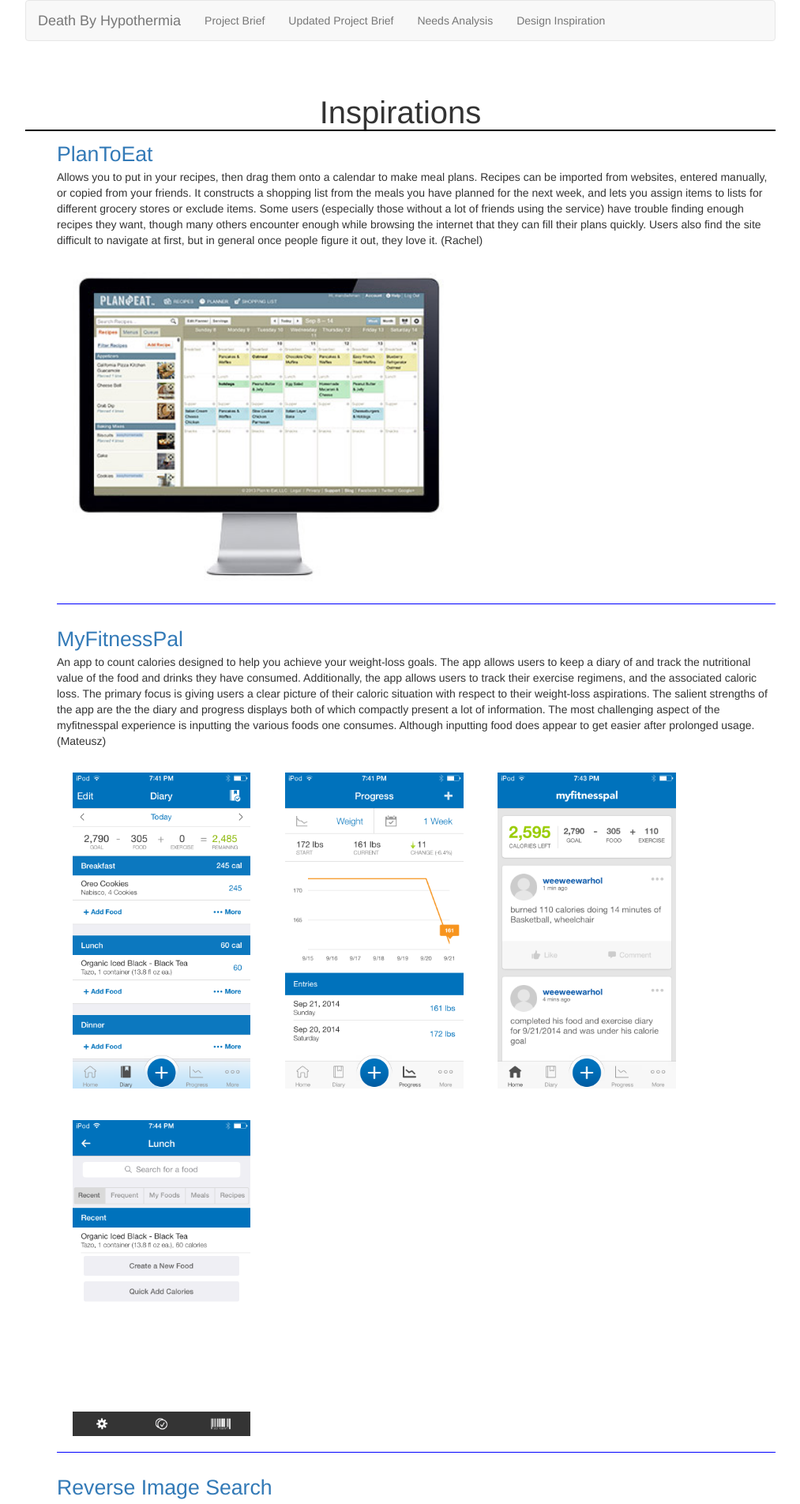
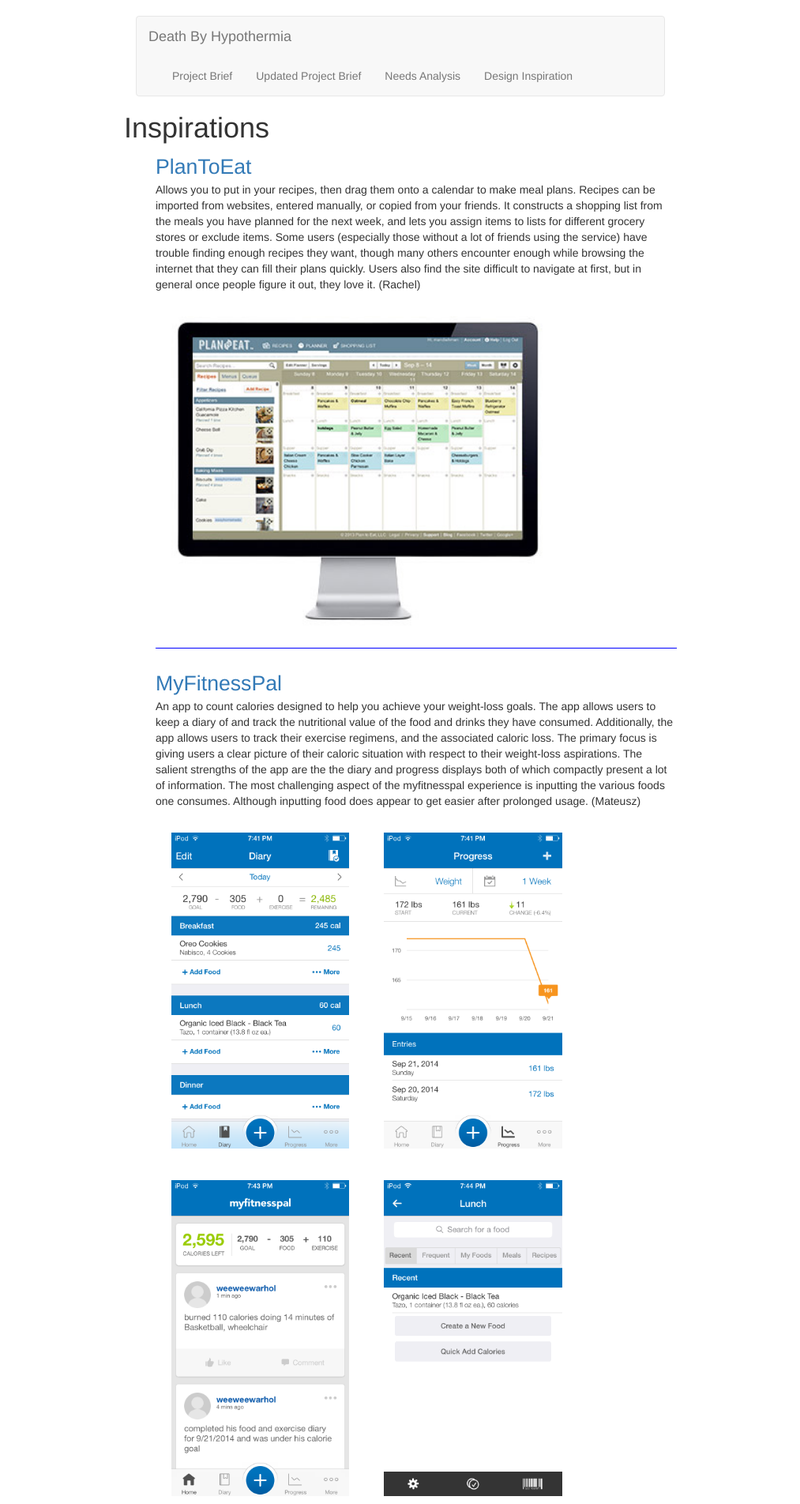
Before and after one commit to rachelboy/HFID-website, a PHP site: page /inspirations.html in a window 1280 px wide. Shown: the top 1904 px of the page at 79% size, without its empty margins (133-1146 px from the left). Run offline with PHP 8.4, Linux system fonts and the light colour scheme; some libraries are stand-ins or nearby versions.

Commit message:
bootstrap-ified inspirations

```diff
--- a/inspirations.html
+++ b/inspirations.html
@@ -1,18 +1,28 @@
-<!DOCTYPE html PUBLIC "-//W3C//DTD HTML 4.01//EN"
-"http://www.w3.org/TR/html4/strict.dtd">
+<!DOCTYPE html>
+<html lang="en">
+  <head>
+    <meta charset="utf-8">
+    <meta http-equiv="X-UA-Compatible" content="IE=edge">
+    <meta name="viewport" content="width=device-width, initial-scale=1">
+    <meta name="description" content="">
+    <meta name="author" content="">
+    <link rel="icon" href="../../favicon.ico">
 
-<html xmlns="http://www.w3.org/1999/xhtml" lang="en">
-	<head>
-		<meta http-equiv="Content-Type" content="text/html; charset=utf-8" />
-		<link rel="stylesheet" type="text/css" href="inspirations.css">
+    <title>Design Inspirations</title>
+
     <!-- Bootstrap core CSS -->
-    	<link rel="stylesheet" href="https://maxcdn.bootstrapcdn.com/bootstrap/3.2.0/css/bootstrap.min.css">
-		<title>Inspirations</title>
-		<meta name="author" content="mokon1" />
-		<!-- Date: 2014-09-21 -->
+    <link href="https://maxcdn.bootstrapcdn.com/bootstrap/3.2.0/css/bootstrap.min.css" rel="stylesheet">
+
+    <!-- Custom styles for reports -->
+    <link href="report.css" rel="stylesheet">
+
+    <!-- Custom styles for nav bar -->
+    <link href="nav.css" rel="stylesheet">
   </head>
+
   <body>
-	<div id="container">
+
+    <div class="container">
       <!-- Static navbar -->
       <div class="navbar navbar-default" role="navigation">
         <div class="container-fluid">
@@ -30,72 +40,76 @@
               <li><a href="project-brief.html">Project Brief</a></li>
               <li><a href="project-brief-new.html">Updated Project Brief</a></li>
               <li><a href="needs-analysis.html">Needs Analysis</a></li>
-              <li><a href="inspirations.html" class="active">Design Inspiration</a></li>
+              <li><a href="inspirations.html">Design Inspiration</a></li>
             </ul>
           </div><!--/.nav-collapse -->
         </div><!--/.container-fluid -->
       </div>
-	<div id="main">
+
+
+      <div class="row">
+
+          <div class="report">
             <h1>Inspirations</h1>
-	<ul>
+            <ul class="sections-list">
 
-	<li><a href="http://www.plantoeat.com/" target="_blank">PlanToEat</a>
+            <li><a href="http://www.plantoeat.com/" target="_blank" class="section-title">PlanToEat</a>
                 <p>Allows you to put in your recipes, then drag them onto a calendar to make meal plans. Recipes can be imported from websites, entered manually, or copied from your friends. It constructs a shopping list from the meals you have planned for the next week, and lets you assign items to lists for different grocery stores or exclude items. Some users (especially those without a lot of friends using the service) have trouble finding enough recipes they want, though many others encounter enough while browsing the internet that they can fill their plans quickly. Users also find the site difficult to navigate at first, but in general once people figure it out, they love it. (Rachel)
                 </p>
 
                 <img src="images/plan_to_eat.jpg" alt="PlanToEat">
               </li>
 
-	<li><a href="http://www.myfitnesspal.com/" target="_blank">MyFitnessPal</a>
+            <li><a href="http://www.myfitnesspal.com/" target="_blank" class="section-title">MyFitnessPal</a>
               <p>An app to count calories designed to help you achieve your weight-loss goals. The app allows users to keep a diary of and track the nutritional  value of the food and drinks they have consumed. Additionally, the app allows users to track their exercise regimens, and the associated caloric loss. The primary focus is giving users a clear picture of their caloric situation with respect to their weight-loss aspirations. The salient strengths of the app are the the diary and progress displays both of which compactly present a lot of information. The most challenging aspect of the myfitnesspal experience is inputting the various foods one consumes. Although inputting food does appear to get easier after prolonged usage. (Mateusz)
               </p>
 
-		<img src="images/myfitnesspal1.PNG" alt="myfitnesspal" />
-		<img src="images/myfitnesspal2.PNG" alt="myfitnesspal" />
-		<img src="images/myfitnesspal3.PNG" alt="myfitnesspal" />
+              <img src="images/myfitnesspal1.PNG" alt="myfitnesspal"/>
+              <img src="images/myfitnesspal2.PNG" alt="myfitnesspal"/>
+              <img src="images/myfitnesspal3.PNG" alt="myfitnesspal"/>
               <img src="images/myfitnesspal4.PNG" alt="myfitnesspal"/>
             </li>
 
-	<li><a href="https://images.google.com/imghp?hl=en&gws_rd=ssl" target="_blank">Reverse Image Search</a>
+            <li><a href="https://images.google.com/imghp?hl=en&gws_rd=ssl" target="_blank" class="section-title">Reverse Image Search</a>
               <p>Google has a reverse image search which is inspiring. It works very well while shopping because you can use it to take pictures of things or barcodes and get more details about the product. It could be used in a grocery store to get information about price, nutrition, allergy information would be really useful. Keeping track of budgets and nutrition while shopping would be easier because you wouldn’t need to write down information manually. (Ankeet)
               </p>
 
-		<img src="images/Reverse_Image_Search.jpg" alt="reverseimagesearch" />
+              <img src="images/Reverse_Image_Search.jpg" alt="reverseimagesearch" height="400px"/>
             </li>
 
-	<li><a href="http://buymeapie.com/" target="_blank">BuyMeAPie</a>
+            <li><a href="http://buymeapie.com/" target="_blank" class="section-title">BuyMeAPie</a>
               <p>This app comes in a free version and a paid for version. The free version manages lists where users can enter desired items. The app is very clean and simple, and users can type items into a search which will suggest auto-completes. For example, typing “cheese” will also suggest options for bleu cheese. Clicking on an item in the list will cross it off, which I have done accidentally twice already. The paid-for version allows you to sync between many devices, meaning that families can collaborate on lists. Lists can also be sent via text or email. (Casey)
               </p>
-		<img src="images/BuyMeAPie_ItemSearch.png" alt="myfitnesspal" />
-		<img src="images/BuyMeAPie_List.png" alt="myfitnesspal" />
+              <img src="images/BuyMeAPie_ItemSearch.png" alt="myfitnesspal"/>
+              <img src="images/BuyMeAPie_List.png" alt="myfitnesspal"/>
             </li>
 
-	<li><a href="http://get.ziplist.com/" target="_blank">ZipList</a>
+            <li><a href="http://get.ziplist.com/" target="_blank" class="section-title">ZipList</a>
               <p>“Richly featured shopping tool, recipe organizer, and meal planner” (Description from website)(Rachel)
               </p>
             </li>
 
-	<li><a href="http://www.groceryiq.com/" target="_blank">GroceryIq</a>
+            <li><a href="http://www.groceryiq.com/" target="_blank" class="section-title">GroceryIq</a>
               <p>App that syncs grocery lists, orders things by aisle, allows barcode scanning, and has several other useful features. It is now broken and causes phones to freeze. (Ankeet)
               </p>
             </li>
 
-	<li><a href="http://www.blueapron.com/" target="_blank">BlueApron</a>
+            <li><a href="http://www.blueapron.com/" target="_blank" class="section-title">BlueApron</a>
               <p>A service that ships you all the food and recipies for 3 meals a week.(Rachel)
               </p>
             </li>
 
-	<li><a href="http://www.myshopi.com/" target="_blank">myShopi</a>
+            <li><a href="http://www.myshopi.com/" target="_blank" class="section-title">myShopi</a>
               <p>A shopping list app that allows users to manage lists to many stores at once. (Mateusz)
               </p>
             </li>
 
-	<li><a href="https://savingstar.com/" target="_blank">Saving Star</a>
+            <li><a href="https://savingstar.com/" target="_blank" class="section-title">Saving Star</a>
               <p>A grocery shopping coupons and offers App. Allows you to redeem coupons through your reward cards to various stores. (Mateusz)
               </p>
             </li>
 
-	<li><a href="https://toshl.com/" target="_blank">Toshl</a>
+            <li><a href="https://toshl.com/" target="_blank" class="section-title">Toshl</a>
               <p>A very simple, easy to use, budget tracking app. (Ankeet)
               </p>
             </li>
@@ -103,7 +117,17 @@
 
             </ul>
           </div>
-	</div>
+
+          <ul class="pager">
+            <li><a href="project-brief-new.html">Previous</a></li>
+            <li><a href="#">Next</a></li>
+          </ul>
+
+
+      </div><!-- /.row -->
+
+    </div><!-- /.container -->
+
     <!-- Bootstrap core JavaScript
     ================================================== -->
     <!-- Placed at the end of the document so the pages load faster -->
--- a/needs-analysis.html
+++ b/needs-analysis.html
@@ -8,7 +8,7 @@
     <meta name="author" content="">
     <link rel="icon" href="../../favicon.ico">
 
-    <title>Updated Project Brief</title>
+    <title>Needs Analysis</title>
 
     <!-- Bootstrap core CSS -->
     <link href="https://maxcdn.bootstrapcdn.com/bootstrap/3.2.0/css/bootstrap.min.css" rel="stylesheet">
--- a/report.css
+++ b/report.css
@@ -24,3 +24,21 @@
   margin-bottom: 20px;
   color: #999;
 }
+
+.report img{
+	height: 400px;
+	margin: 20px;
+}
+
+.sections-list li{
+	border-bottom: 1px solid blue;
+	margin-bottom: 25px;
+	list-style-type: none;
+}
+
+.section-title{
+	text-decoration: none;
+	font-size: 20pt;
+	text-align: center;
+
+}
```
Lines whose indentation alone changed are shown as unchanged.
